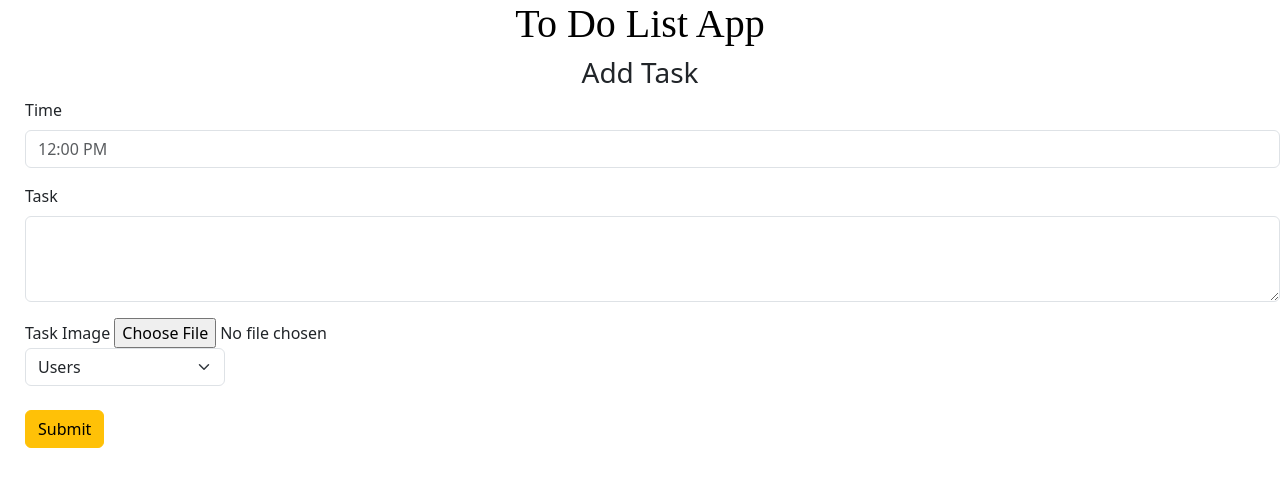
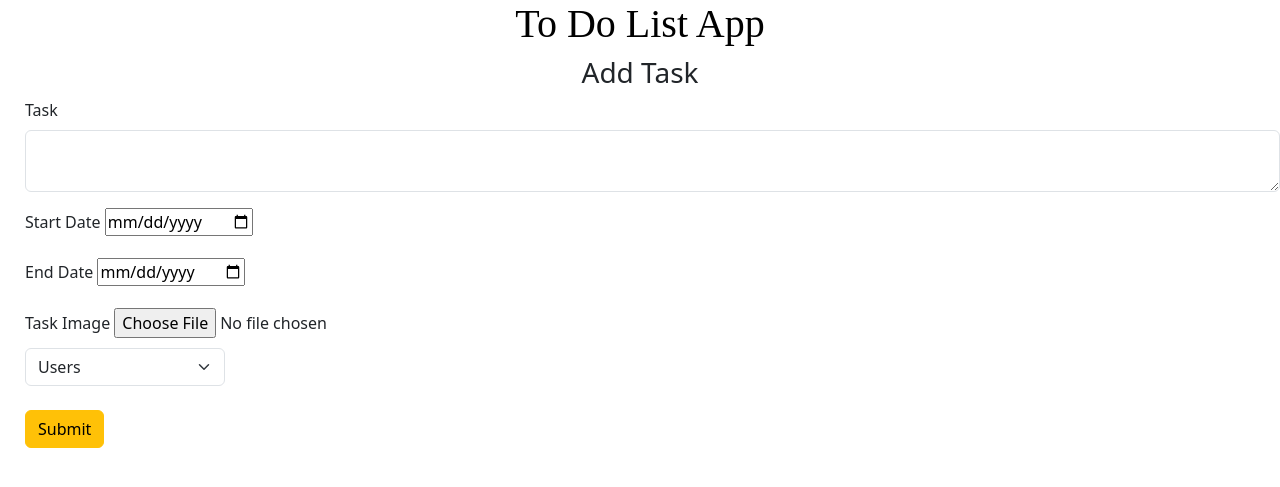
Before and after one commit to jenilchudgar/To-Do-List-App, a Flask app: page /add_task/ in a window 1280 px wide. Shown: the top 487 px of the page. Run offline with Flask 3, Linux system fonts and the light colour scheme; the visitor is signed in with stand-in values (Sample User, id 1); data that the repository does not hold is empty; some libraries are stand-ins or nearby versions.

Commit message:
Added dates, status and assigned by in add task

```diff
--- a/main.py
+++ b/main.py
@@ -2,6 +2,7 @@ from flask import Flask,request,render_template,redirect,url_for
 from flask_mysqldb import MySQL
 from flask_login import LoginManager,UserMixin,login_user,login_required,logout_user,current_user
 from flask_bcrypt import Bcrypt
+from datetime import datetime,date as dt
 import MySQLdb.cursors
 from base64 import *
 
@@ -60,7 +61,7 @@ def logout():
     logout_user()
     return render_template("result.html",title="Logout Successful!",msg="We're sorry to see you go, do return later to complete your tasks!",color="#67ffa1",image="tick.png",rd="home"),200
 
-@app.route('/tasks/',methods=['GET'])
+@app.route('/tasks',methods=['GET'])
 @login_required
 def view_task():
     user_id = current_user.id
@@ -88,7 +89,8 @@ def view_task():
     print(tasks)
 
     if not tasks:
-            return render_template('result.html',title="No Results Found!",msg="The query you entered, matched with no tasks.",color="#fc4747",image="error.png",rd="home"),404
+        return render_template("tasks.html",title="No Task Assigned Currently!"),404
+
     else:
         if is_admin():
             for task in tasks:
@@ -105,27 +107,39 @@ def view_task():
             for task,img in zip(tasks,base64_images):
                 l.append((user.username,task,img))
 
-
         return render_template("tasks.html",full_list=l,title=title),200
 
 @app.route('/add_task/',methods=['GET','POST'])
 @login_required
 def add_task():
     cursor = mysql.connection.cursor(MySQLdb.cursors.DictCursor)
-    if "task" in request.form and "time" in request.form and request.method == 'POST':
+    if "task" in request.form and request.method == 'POST':
         task = request.form['task']
-        time = request.form['time']
+        start_date = request.form['start_date']
+        end_date = request.form['end_date']
+        date = dt.today()
+        time = datetime.now()
+        currentdt = f"{date} {time.hour}:{time.minute}:{time.second}"
+
         image = request.files['image']
         image_data = None
 
         if image:
             image_data = image.read()
 
-        user_id = current_user.id
         if is_admin():
             user_id = int(request.form['userid'])
+        else:
+            user_id = current_user.id
 
-        cursor.execute("INSERT INTO tasks (user_id, time, task,image) VALUES (%s, %s, %s, %s)",(user_id,time,task,image_data))
+        assigned_by = current_user.id
+
+        # Status must be pending by default
+        status = "Pending"
+
+        cursor.execute("INSERT INTO tasks (user_id, task,image,start_date,end_date,currentdt,assigned_by,status) VALUES (%s, %s, %s, %s, %s, %s, %s, %s)",
+            (user_id,task,image_data,start_date,end_date,currentdt,assigned_by,status)
+        )
         mysql.connection.commit()
         return redirect(url_for('view_task'))
 
@@ -156,14 +170,14 @@ def update_task(task_id):
     if request.method == 'POST':
         if is_admin():
             if img:
-                cursor.execute("UPDATE TASKS SET time = %s, task = %s, image = %s WHERE id = %s",(request.form['time'], request.form['task'],img, task_id))
+                cursor.execute("UPDATE TASKS SET task = %s, image = %s WHERE id = %s",(request.form['task'],img, task_id))
             else:
-                cursor.execute("UPDATE TASKS SET time = %s, task = %s WHERE id = %s",(request.form['time'], request.form['task'], task_id))
+                cursor.execute("UPDATE TASKS SET task = %s WHERE id = %s",(request.form['task'], task_id))
         else:
             if img:
-                cursor.execute("UPDATE TASKS SET time = %s, task = %s, image = %s WHERE id = %s AND user_id = %s",(request.form['time'], request.form['task'],img, task_id, current_user.id))
+                cursor.execute("UPDATE TASKS SET task = %s, image = %s WHERE id = %s AND user_id = %s",(request.form['task'],img, task_id, current_user.id))
             else:
-                cursor.execute("UPDATE TASKS SET time = %s, task = %s WHERE id = %s AND user_id = %s",(request.form['time'], request.form['task'], task_id, current_user.id))
+                cursor.execute("UPDATE TASKS SET task = %s WHERE id = %s AND user_id = %s",(request.form['task'], task_id, current_user.id))
 
         mysql.connection.commit()
         return redirect(url_for('view_task'))
--- a/templates/add_tasks.html
+++ b/templates/add_tasks.html
@@ -9,19 +9,26 @@
     </style>
     <form method="post" enctype="multipart/form-data">
         <div class="mb-3 box">
-            <label for="exampleFormControlInput1" class="form-label" >Time</label>
-            <input class="form-control" name="time" id="exampleFormControlInput1" placeholder="12:00 PM">
+            <label for="exampleFormControlTextarea1" class="form-label">Task</label>
+            <textarea class="form-control" name="task" id="exampleFormControlTextarea1" rows="2"></textarea>
         </div>
+
         <div class="mb-3 box">
-            <label for="exampleFormControlTextarea1" class="form-label">Task</label>
-            <textarea class="form-control" name="task" id="exampleFormControlTextarea1" rows="3"></textarea>
+            <label class="form-label">Start Date</label>
+            <input type="date" name="start_date">
         </div>
+
+        <div class="mb-3 box">
+            <label class="form-label">End Date</label>
+            <input type="date" name="end_date">
+        </div>
+
         <div class="form-group box">
             <label for="exampleFormControlFile1">Task Image</label>
             <input type="file" class="form-control-file" id="exampleFormControlFile1" accept="image/*" name="image">
         </div>
         {% if admin %}
-            <select class="form-select box" aria-label="Default select example" style="display: block; width: 200px;" name="userid" >
+            <select class="form-select box" aria-label="Default select example" style="display: block; width: 200px; margin-top: 10px;" name="userid" >
                 <option selected>Users</option>
                 {% for user in users %}
                     <option value="{{user.id}}">{{user.username}}</option>
--- /dev/null
+++ b/todo.txt
@@ -0,0 +1,4 @@
+1. Start Date, End Date
+2. Change Users of Tasks
+3. Status
+4. Super-admin,admin-user
```
Also changed, not shown: templates/tasks.html (+15 -11 lines), templates/update_task.html (+11 -4 lines).
